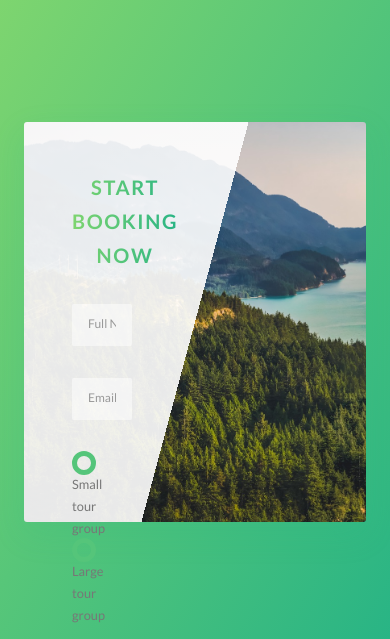
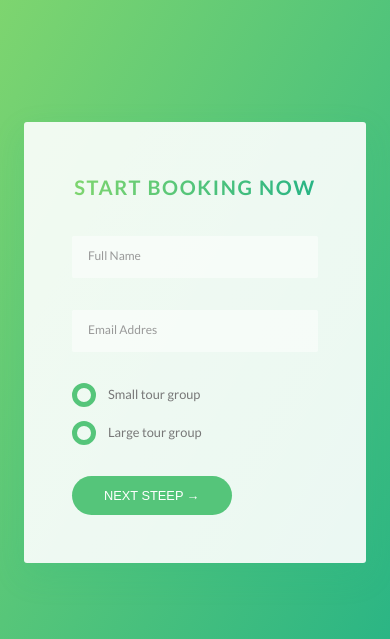
Before and after one commit to Naval63/Natorius, a website: page src/index.html in a window 390 px wide. Shown: the part 6580-7219 px from the top of the page. Drawn offline with nearby package versions, Linux system fonts and the light colour scheme; files that its build step writes are made by us from their sources.

Commit message:
add media queries to form

```diff
--- a/src/scss/components/_form.scss
+++ b/src/scss/components/_form.scss
@@ -15,6 +15,10 @@
         border: none;
         border-bottom: 3px solid transparent;
         transition: all .3s;
+
+        @include respond(tab-port) {
+            width: 100%;
+        }
 
         &:focus {
             outline: none;
@@ -50,6 +54,11 @@
     &__radio-group {
         width: 49%;
         display: inline-block;
+
+        @include respond(tab-port) {
+            width: 100%;
+            margin-bottom: 2rem;
+        }
     }
 
     &__radio-input {
--- a/src/scss/pages/_home.scss
+++ b/src/scss/pages/_home.scss
@@ -67,10 +67,33 @@
     border-radius: 3px;
     box-shadow: 0 1.5rem 4rem rgba($color-primary-dark, 0.15);
 
-    height: 50rem;
+    @include respond(tab-land) {
+        background-image:
+        linear-gradient(105deg,
+        rgba($color-light, .9) 0%,
+        rgba($color-light, .9) 65%,
+        transparent 65%),
+        url(../img/nat-10.jpg);
+        background-size: cover;
+    }
+
+    @include respond(tab-port) {
+        background-image:
+        linear-gradient(to right,
+        rgba($color-light, .9) 0%,
+        rgba($color-light, .9) 100%)
+    }
 
     &__form {
         width: 50%;
         padding: 6rem;
+
+        @include respond(tab-land) {
+            width: 65%;
+        }
+
+        @include respond(tab-port) {
+            width: 100%;
+        }
     }
 }
```
